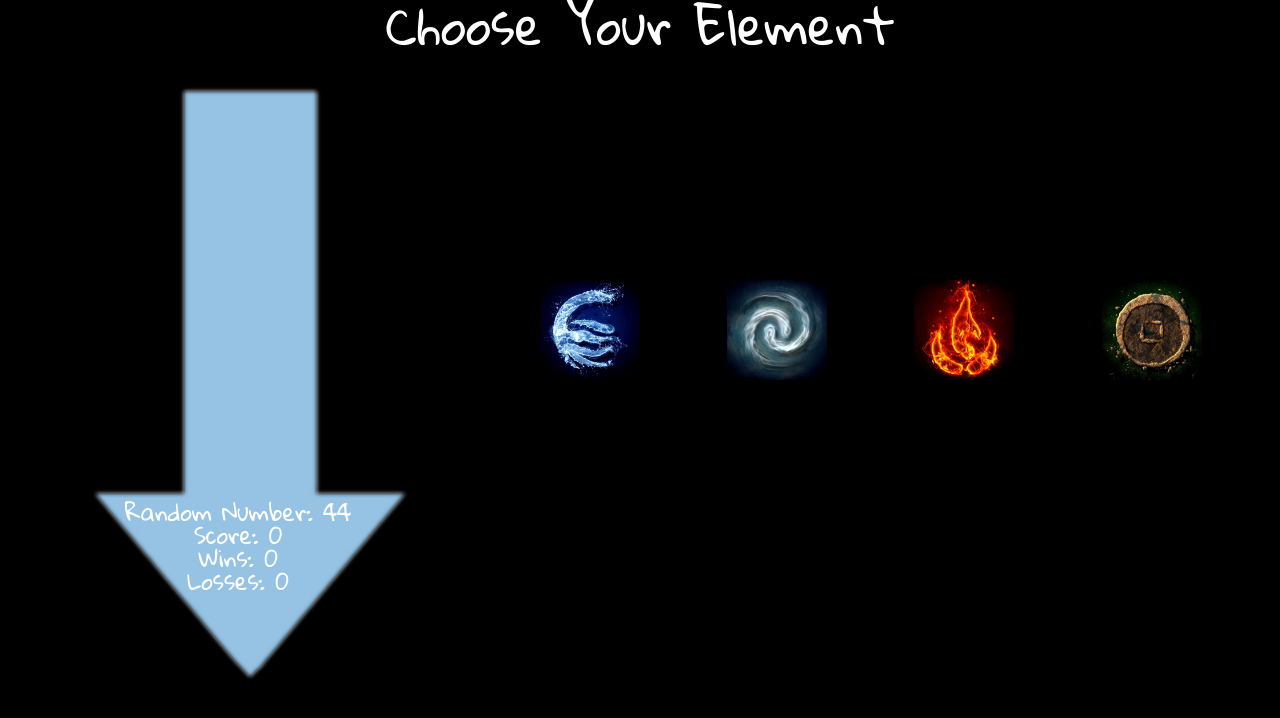
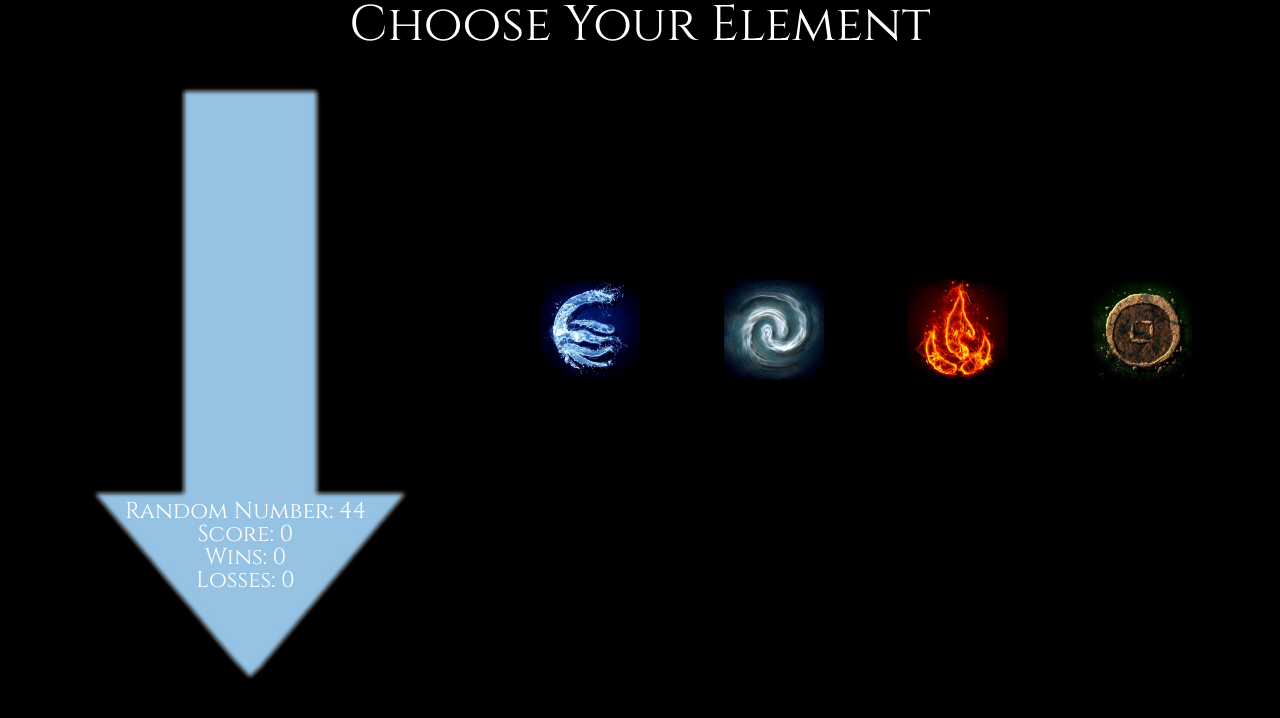
Before and after one commit to kevinepena/unit4game, a plain HTML site: page index.html in a window 1280 px wide. Drawn offline with nearby package versions, Linux system fonts and the light colour scheme.

Commit message:
added font

```diff
--- a/assets/css/style.css
+++ b/assets/css/style.css
@@ -7,7 +7,7 @@
 body {
     background-color: #000;
     color: #fff;
-    font-family: 'Herculanum', 'Gloria Hallelujah';
+    font-family: 'Herculanum', 'Cinzel';
 }
 .allButtons {
     margin: 230px auto;
--- a/index.html
+++ b/index.html
@@ -7,7 +7,7 @@
     <script src="https://cdnjs.cloudflare.com/ajax/libs/jquery/3.2.1/jquery.min.js"></script>
     <link rel="stylesheet" type="text/css" href="assets/css/reset.css">
     <link rel="stylesheet" type="text/css" href="assets/css/style.css">
-    <link href="https://fonts.googleapis.com/css?family=Gloria+Hallelujah" rel="stylesheet">
+    <link href="https://fonts.googleapis.com/css?family=Cinzel" rel="stylesheet">
 
 
     <body>
```
